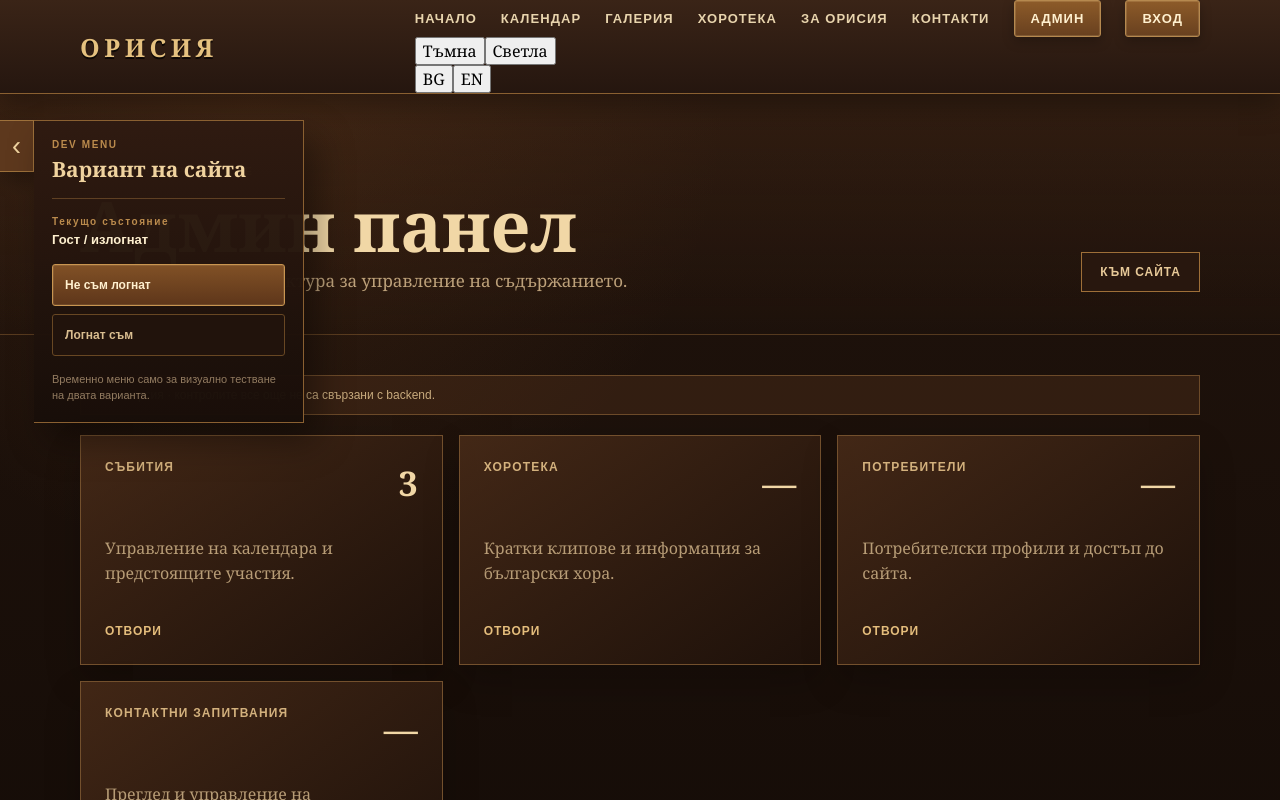
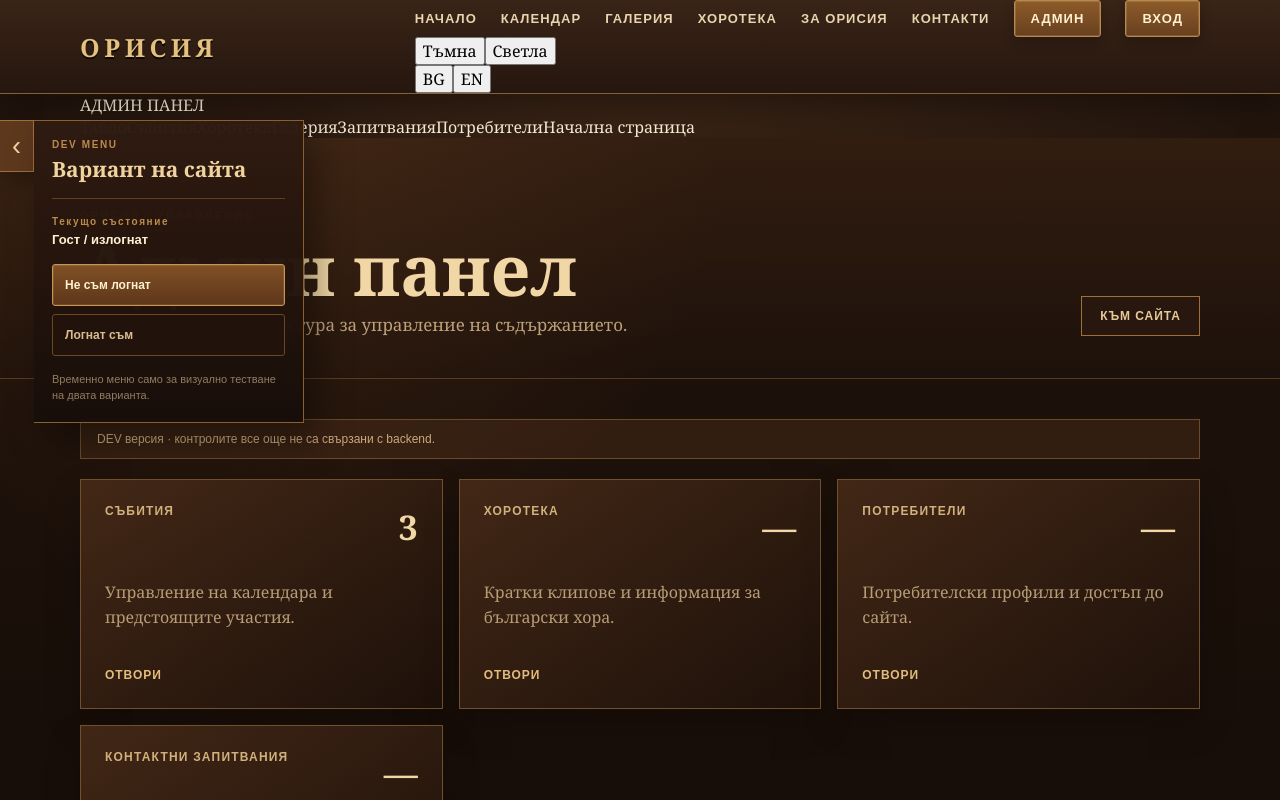
Before and after one commit to viktor132607/Orisia.Client, a Next.js app: page /admin in a window 1280 px wide. Shown: the top 800 px of the page. Built offline with nearby package versions, Linux system fonts and the light colour scheme.

Commit message:
Add shared layout for admin sections

```diff
--- /dev/null
+++ b/src/app/admin/layout.tsx
@@ -0,0 +1,10 @@
+import AdminMenu from "../../components/AdminMenu";
+
+export default function AdminLayout({ children }: { children: React.ReactNode }) {
+  return (
+    <>
+      <AdminMenu />
+      {children}
+    </>
+  );
+}
```
